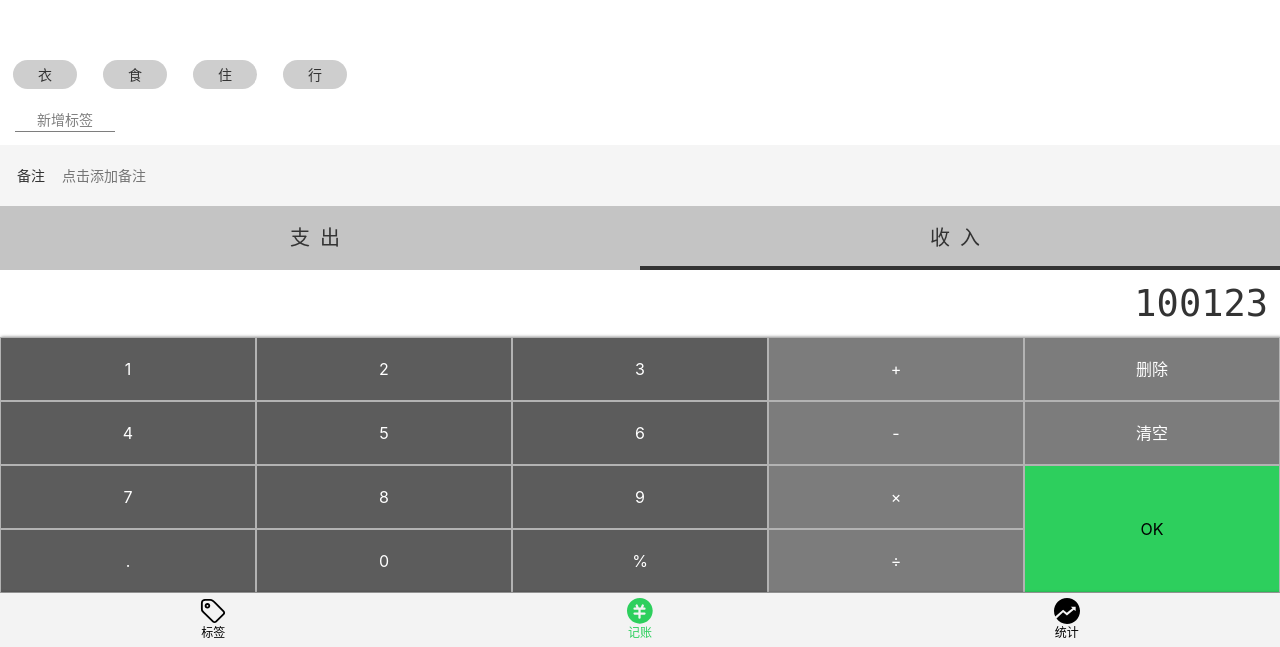
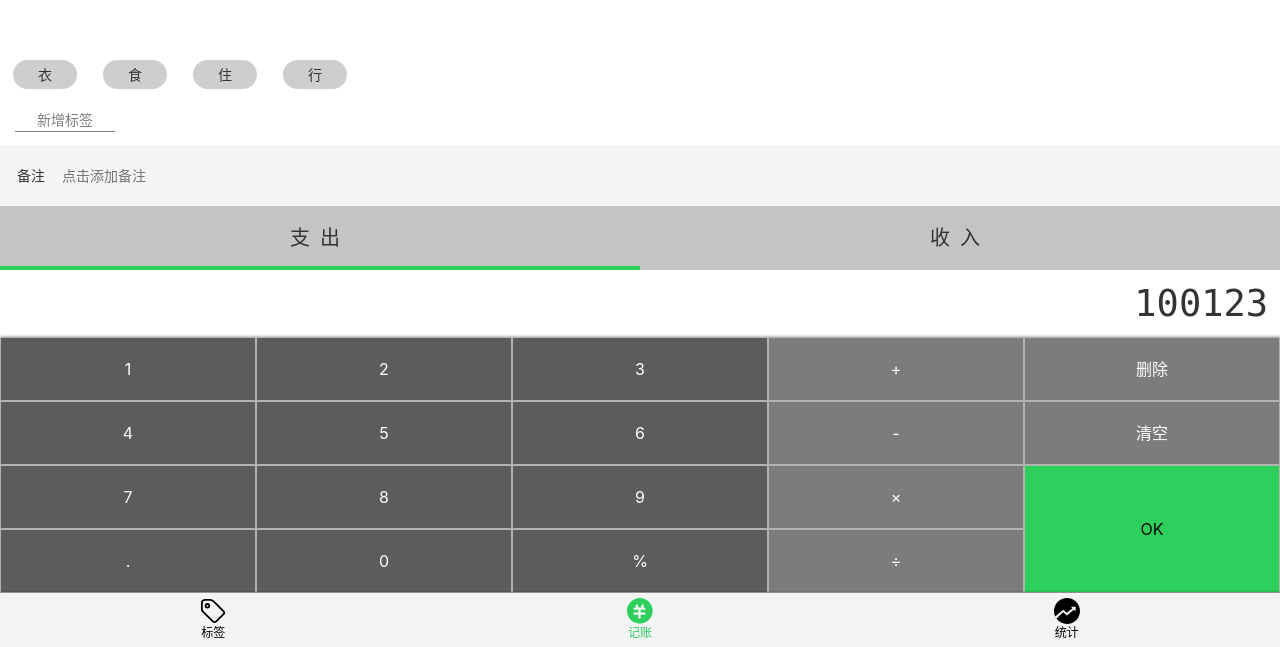
Before and after one commit to yangshenxuan/morney, a Vue app: page /#/money in a window 1280 px wide. Shown: the part 153-800 px from the top of the page. Built offline with nearby package versions, Linux system fonts and the light colour scheme.

Commit message:
selected

```diff
--- a/src/components/money/Select.vue
+++ b/src/components/money/Select.vue
@@ -1,14 +1,22 @@
+import new from '../../store/index';
+
 <template>
   <div class="select">
-    <span id="out">支出</span>
-    <span id="in" class="selected">收入</span>
+    <span :class="status === 1 && 'selected'" @click="click(1)">支出</span>
+    <span :class="status === 2 && 'selected'" @click="click(2)">收入</span>
   </div>
 </template>
 
 <script lang="ts">
 import Vue from "vue";
-
-export default Vue.extend({});
+import { Component } from "vue-property-decorator";
+@Component
+export default class Status extends Vue {
+  status = 1;
+  click(status: number) {
+    this.status = status;
+  }
+}
 </script>
 
 <style lang='scss' scoped>
@@ -29,11 +37,29 @@ export default Vue.extend({});
     &.selected::after {
       content: " ";
       position: absolute;
-      background: #333;
+      background: #2dcf5d;
       bottom: 0;
       left: 0;
       height: 4px;
       width: 100%;
+      animation: 150ms pop;
+    }
+    @keyframes pop {
+      0% {
+        transform: scaleX(0);
+      }
+      25% {
+        transform: scaleX(0.25);
+      }
+      50% {
+        transform: scaleX(0.5);
+      }
+      75% {
+        transform: scaleX(0.75);
+      }
+      100% {
+        transform: scaleX(1);
+      }
     }
   }
 }
```
